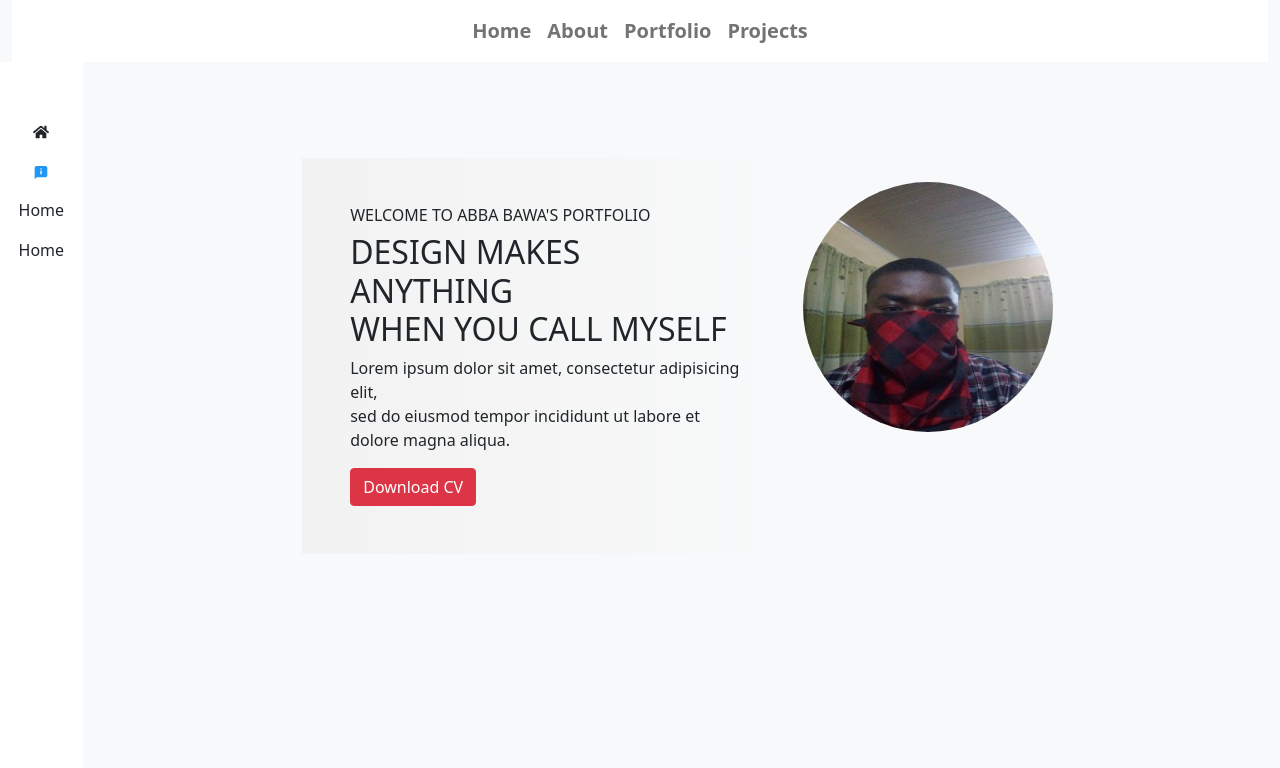
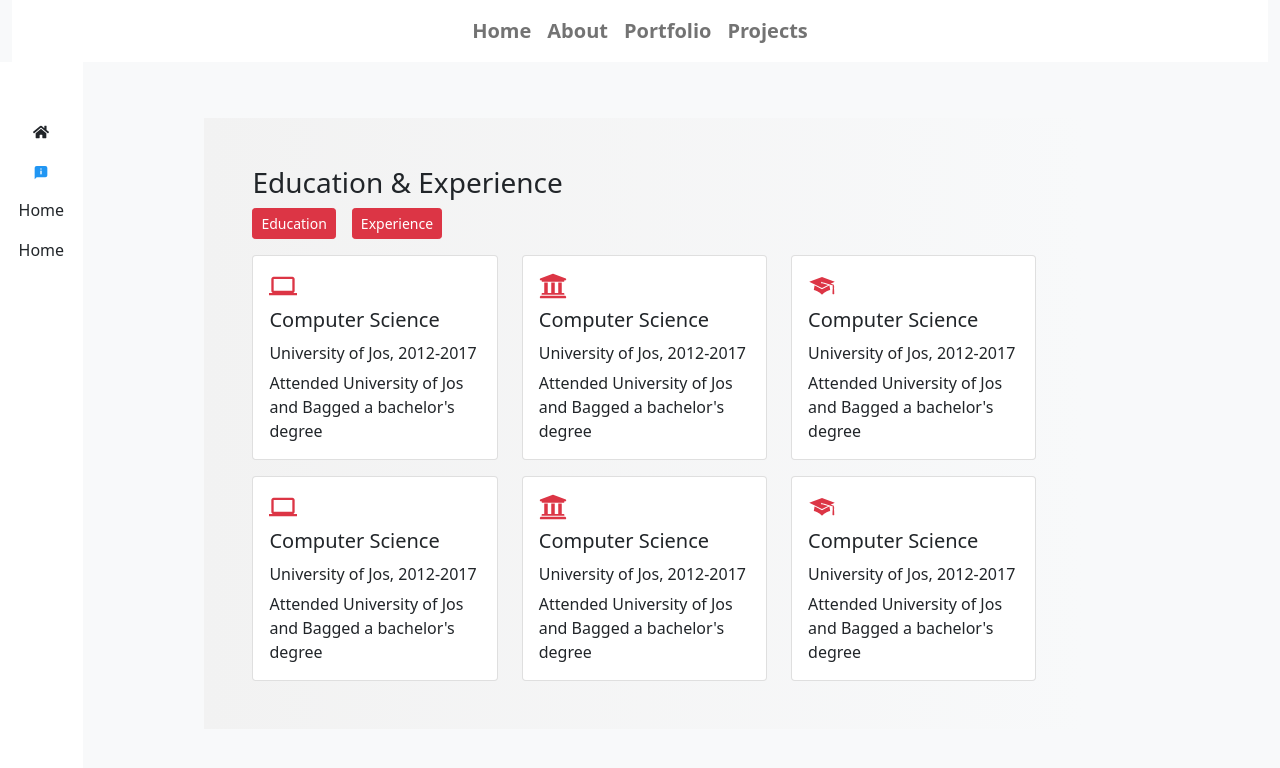
Before and after one commit to abbabawa/portfolio-website, a React (Create React App) app: page /education in a window 1280 px wide. Shown: the top 768 px of the page. Built offline with nearby package versions, Linux system fonts and the light colour scheme.

Commit message:
Education and Experience created and completed. Contact page created

```diff
--- a/src/App.js
+++ b/src/App.js
@@ -8,6 +8,8 @@ import { Route, Switch } from 'react-router';
 import { FaHome } from 'react-icons/fa';
 import { FcAbout } from 'react-icons/fc';
 import Home from './pages/Home';
+import EducationAndExperience from './pages/EducationAndExperience';
+import ContactMe from './pages/ContactMe';
 
 function App() {
 
@@ -46,8 +48,14 @@ function App() {
 			</Col>
 			<Col className="">
 				<Switch>
-					<Route path="">
+					<Route path="/home">
 						<Home />
+					</Route>
+					<Route path="/education">
+						<EducationAndExperience />
+					</Route>
+					<Route path="/contact">
+						<ContactMe />
 					</Route>
 				</Switch>
 			</Col>
--- /dev/null
+++ b/src/components/MyCard.js
@@ -0,0 +1,29 @@
+import { Card } from "react-bootstrap"
+import { FaUniversity } from "react-icons/fa"
+
+const MyCard = (props)=>{
+    // props = {
+    //     icon: <FaUniversity />,
+    //     title: "Computer Science",
+    //     subtitle: "University of Jos, 2012-2017",
+    //     text: "Attended University of Jos and Bagged a bachelor's degree"
+    // }
+    return (
+        <Card className="">
+            <Card.Body className="card-body" >
+                <Card.Title className="mb-3">
+                    {props.icon}
+                    <h4>{props.title}</h4>
+                </Card.Title>
+                <Card.Subtitle className="mb-2">
+                    {props.subtitle}
+                </Card.Subtitle>
+                <Card.Text>
+                    {props.text}
+                </Card.Text>
+            </Card.Body>
+        </Card>
+    )
+}
+
+export default MyCard
--- /dev/null
+++ b/src/pages/ContactMe.js
@@ -0,0 +1,16 @@
+import { Col, Row } from "react-bootstrap"
+
+const ContactMe = ()=>{
+    return (
+        <Row className="mt-5 pt-2">
+            <Col md="4" className="p-2 offset-md-1 p-5 homeBox" >
+
+            </Col>
+            <Col md="8">
+
+            </Col>
+        </Row>
+    )
+}
+
+export default ContactMe
--- /dev/null
+++ b/src/pages/EducationAndExperience.js
@@ -0,0 +1,82 @@
+import { Col, Row } from "react-bootstrap"
+import { FaUniversity } from "react-icons/fa"
+import {MdComputer} from 'react-icons/md'
+import {GiGraduateCap} from 'react-icons/gi'
+import MyCard from "../components/MyCard"
+
+let data = [
+    {
+        icon: <MdComputer className="fs-3 text-danger" />,
+        title: <h5 className="my-2">Computer Science</h5>,
+        subtitle: "University of Jos, 2012-2017",
+        text: "Attended University of Jos and Bagged a bachelor's degree"
+    },
+    {
+        icon: <FaUniversity className="fs-3 text-danger" />,
+        title: <h5 className="my-2">Computer Science</h5>,
+        subtitle: "University of Jos, 2012-2017",
+        text: "Attended University of Jos and Bagged a bachelor's degree"
+    },
+    {
+        icon: <GiGraduateCap className="fs-3 text-danger" />,
+        title: <h5 className="my-2">Computer Science</h5>,
+        subtitle: "University of Jos, 2012-2017",
+        text: "Attended University of Jos and Bagged a bachelor's degree"
+    },
+    {
+        icon: <MdComputer className="fs-3 text-danger" />,
+        title: <h5 className="my-2">Computer Science</h5>,
+        subtitle: "University of Jos, 2012-2017",
+        text: "Attended University of Jos and Bagged a bachelor's degree"
+    },
+    {
+        icon: <FaUniversity className="fs-3 text-danger" />,
+        title: <h5 className="my-2">Computer Science</h5>,
+        subtitle: "University of Jos, 2012-2017",
+        text: "Attended University of Jos and Bagged a bachelor's degree"
+    },
+    {
+        icon: <GiGraduateCap className="fs-3 text-danger" />,
+        title: <h5 className="my-2">Computer Science</h5>,
+        subtitle: "University of Jos, 2012-2017",
+        text: "Attended University of Jos and Bagged a bachelor's degree"
+    }
+]
+
+const EducationAndExperience = ()=>{
+    let components = []
+    data.forEach(res=>{
+        let hold = (<div className="col-md-4 mt-3">
+                        <MyCard title={res.title} icon={res.icon} text={res.text} subtitle={res.subtitle} />
+                    </div>)
+        components.push(hold)
+    })
+    return (
+        <Row className="mt-5 pt-2">
+            <Col md="9" className="p-2 offset-md-1 p-5 homeBox" >
+                <h3>Education & Experience</h3>
+                <div className="col-12">
+                    <button className="btn btn-sm btn-danger me-3">Education</button>
+                    <button className="btn btn-sm btn-danger">Experience</button>
+                </div>
+                <Row>
+                    {components}
+                    {/* <div className="col-md-4 mt-3">
+                        <MyCard />
+                    </div>
+                    <div className="col-md-4 mt-3">
+                        <MyCard />
+                    </div>
+                    <div className="col-md-4 mt-3">
+                        <MyCard />
+                    </div>
+                    <div className="col-md-4 mt-3">
+                        <MyCard />
+                    </div> */}
+                </Row>
+            </Col>
+        </Row>
+    )
+}
+
+export default EducationAndExperience
--- a/src/pages/Home.js
+++ b/src/pages/Home.js
@@ -1,4 +1,4 @@
-import { Card, Col, Image, Row } from "react-bootstrap"
+import { Col, Image, Row } from "react-bootstrap"
 import profilePic from '../images/profile.jpg'
 
 const Home = ()=>{
--- a/src/style.css
+++ b/src/style.css
@@ -7,6 +7,10 @@
     background-image: linear-gradient(to bottom, #f2f2f2, rgba(242, 242, 242, 0));
 }
 
+.card-body:hover{
+    border-bottom: 3px solid red;
+}
+
 @media (min-width: 768px) {
     .homeBox{
         background-image: linear-gradient(to right, #f2f2f2, rgba(242, 242, 242, 0));
```
